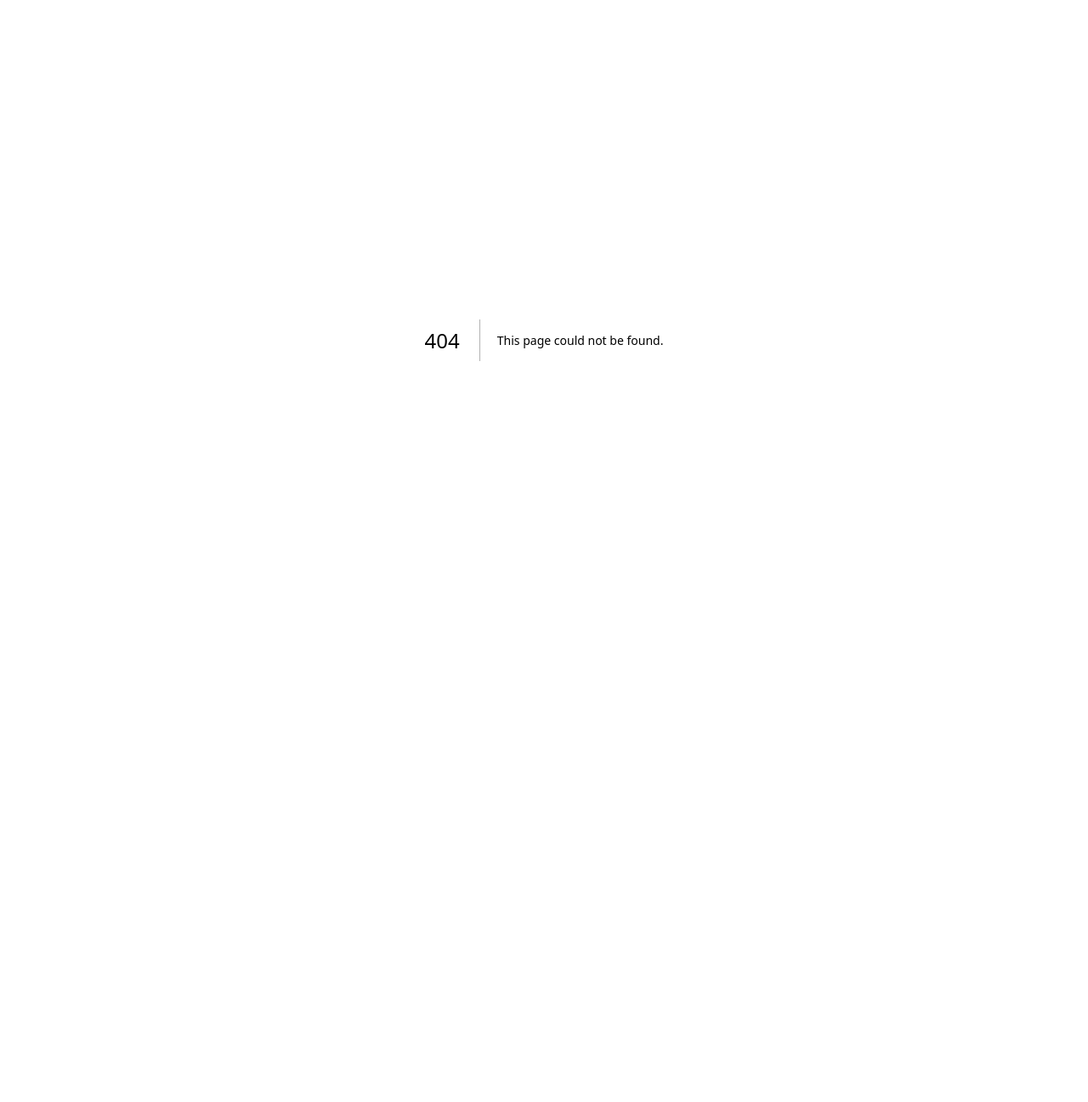
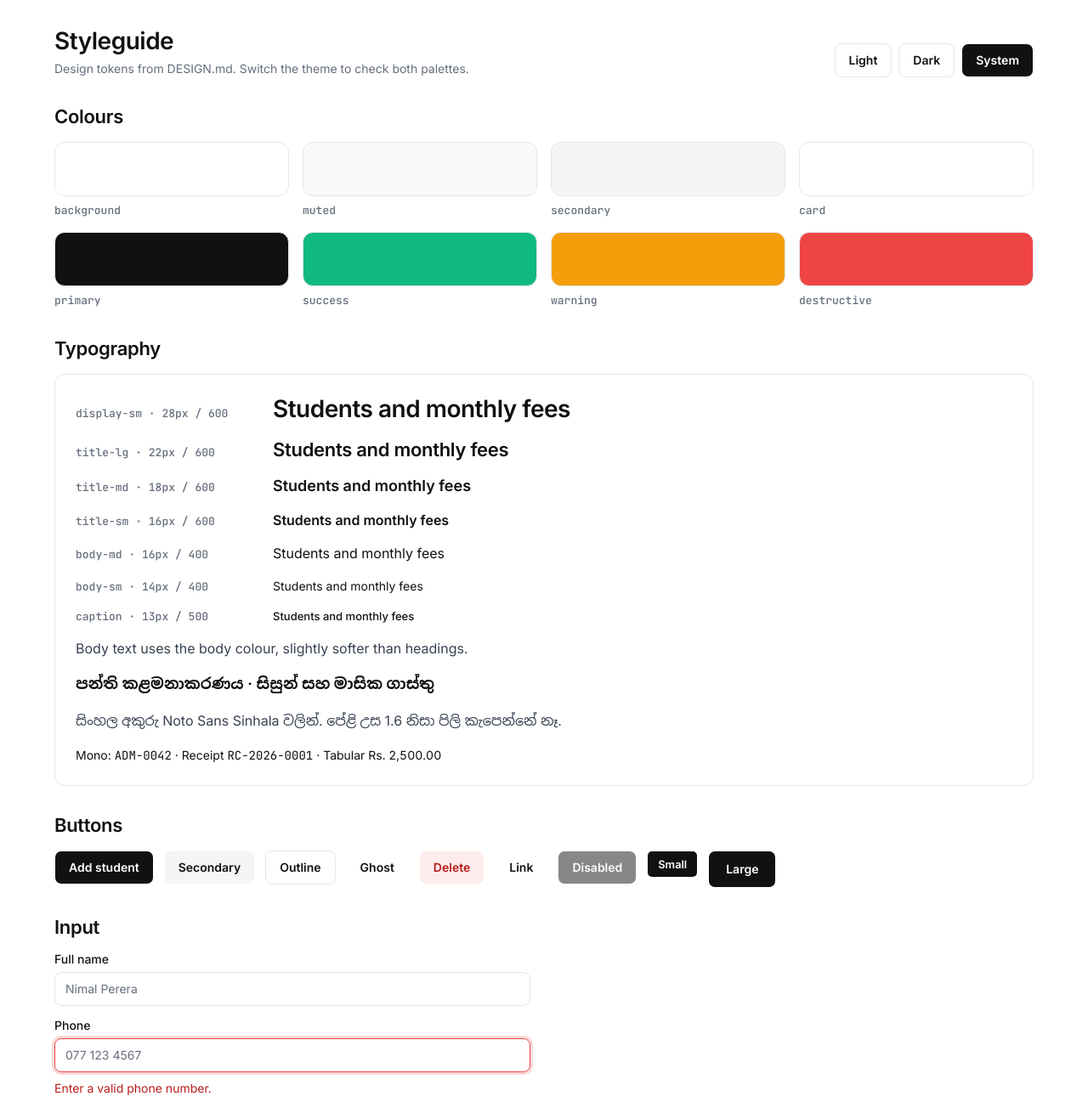
Before and after one commit to hashan1998-it/Panthiya, a Next.js app: page /styleguide in a window 1280 px wide. Before the commit this address had no page. Shown: the top 1297 px of the page at 85% size. Before the commit the page ends 800 px from the top, so only its background shows below. Built offline with nearby package versions, Linux system fonts and the light colour scheme.

Commit message:
feat: add styleguide page

```diff
--- /dev/null
+++ b/src/app/styleguide/page.tsx
@@ -0,0 +1,188 @@
+import type { Metadata } from "next";
+import { Check, Clock, X } from "lucide-react";
+import { Badge } from "@/components/ui/badge";
+import { Button } from "@/components/ui/button";
+import {
+  Card,
+  CardContent,
+  CardDescription,
+  CardFooter,
+  CardHeader,
+  CardTitle,
+} from "@/components/ui/card";
+import { Input } from "@/components/ui/input";
+import { Label } from "@/components/ui/label";
+import { ThemeSwitcher } from "./theme-switcher";
+
+export const metadata: Metadata = {
+  title: "Styleguide · Panthiya",
+};
+
+// Temporary page (T-006): every design token from docs/DESIGN.md in one place.
+
+const typeScale = [
+  { className: "text-display-sm", name: "display-sm", spec: "28px / 600" },
+  { className: "text-title-lg", name: "title-lg", spec: "22px / 600" },
+  { className: "text-title-md", name: "title-md", spec: "18px / 600" },
+  { className: "text-title-sm", name: "title-sm", spec: "16px / 600" },
+  { className: "text-body-md", name: "body-md", spec: "16px / 400" },
+  { className: "text-body-sm", name: "body-sm", spec: "14px / 400" },
+  { className: "text-caption", name: "caption", spec: "13px / 500" },
+] as const;
+
+const surfaces = [
+  { className: "bg-background", name: "background" },
+  { className: "bg-muted", name: "muted" },
+  { className: "bg-secondary", name: "secondary" },
+  { className: "bg-card", name: "card" },
+  { className: "bg-primary", name: "primary" },
+  { className: "bg-success", name: "success" },
+  { className: "bg-warning", name: "warning" },
+  { className: "bg-destructive", name: "destructive" },
+] as const;
+
+function Section({ title, children }: { title: string; children: React.ReactNode }) {
+  return (
+    <section className="flex flex-col gap-4">
+      <h2 className="text-title-lg">{title}</h2>
+      {children}
+    </section>
+  );
+}
+
+export default function StyleguidePage() {
+  return (
+    <main className="mx-auto flex w-full max-w-[1200px] flex-col gap-8 px-4 py-8 md:px-6">
+      <header className="flex flex-col gap-4 md:flex-row md:items-end md:justify-between">
+        <div className="flex flex-col gap-1">
+          <h1 className="text-display-sm">Styleguide</h1>
+          <p className="text-body-sm text-muted-foreground">
+            Design tokens from DESIGN.md. Switch the theme to check both palettes.
+          </p>
+        </div>
+        <ThemeSwitcher />
+      </header>
+
+      <Section title="Colours">
+        <div className="grid grid-cols-2 gap-4 sm:grid-cols-4">
+          {surfaces.map((s) => (
+            <div key={s.name} className="flex flex-col gap-2">
+              <div className={`h-16 rounded-xl border ${s.className}`} />
+              <span className="font-mono text-caption text-muted-foreground">{s.name}</span>
+            </div>
+          ))}
+        </div>
+      </Section>
+
+      <Section title="Typography">
+        <div className="flex flex-col gap-4 rounded-xl border p-6">
+          {typeScale.map((t) => (
+            <div
+              key={t.name}
+              className="flex flex-col gap-1 sm:flex-row sm:items-baseline sm:gap-6"
+            >
+              <span className="w-52 shrink-0 font-mono text-caption text-muted-foreground">
+                {t.name} · {t.spec}
+              </span>
+              <span className={t.className}>Students and monthly fees</span>
+            </div>
+          ))}
+          <p className="text-body-md text-body">
+            Body text uses the body colour, slightly softer than headings.
+          </p>
+          <p lang="si" className="text-title-md">
+            පන්ති කළමනාකරණය · සිසුන් සහ මාසික ගාස්තු
+          </p>
+          <p lang="si" className="text-body-md text-body">
+            සිංහල අකුරු Noto Sans Sinhala වලින්. පේළි උස 1.6 නිසා පිලි කැපෙන්නේ නෑ.
+          </p>
+          <p className="text-body-sm">
+            Mono: <span className="font-mono">ADM-0042</span> · Receipt{" "}
+            <span className="font-mono">RC-2026-0001</span> · Tabular{" "}
+            <span className="tabular-nums">Rs. 2,500.00</span>
+          </p>
+        </div>
+      </Section>
+
+      <Section title="Buttons">
+        <div className="flex flex-wrap gap-3">
+          <Button>Add student</Button>
+          <Button variant="secondary">Secondary</Button>
+          <Button variant="outline">Outline</Button>
+          <Button variant="ghost">Ghost</Button>
+          <Button variant="destructive">Delete</Button>
+          <Button variant="link">Link</Button>
+          <Button disabled>Disabled</Button>
+          <Button size="sm">Small</Button>
+          <Button size="lg">Large</Button>
+        </div>
+      </Section>
+
+      <Section title="Input">
+        <div className="flex max-w-[560px] flex-col gap-4">
+          <div className="flex flex-col gap-2">
+            <Label htmlFor="sg-name">Full name</Label>
+            <Input id="sg-name" placeholder="Nimal Perera" />
+          </div>
+          <div className="flex flex-col gap-2">
+            <Label htmlFor="sg-phone">Phone</Label>
+            <Input id="sg-phone" placeholder="077 123 4567" aria-invalid="true" />
+            <p className="text-body-sm text-destructive-foreground">Enter a valid phone number.</p>
+          </div>
+        </div>
+      </Section>
+
+      <Section title="Status badges">
+        <div className="flex flex-wrap gap-2">
+          <Badge variant="success">
+            <Check data-icon="inline-start" aria-hidden />
+            Present
+          </Badge>
+          <Badge variant="success">Paid</Badge>
+          <Badge variant="success">Active</Badge>
+          <Badge variant="warning">
+            <Clock data-icon="inline-start" aria-hidden />
+            Late
+          </Badge>
+          <Badge variant="warning">Partially paid</Badge>
+          <Badge variant="destructive">
+            <X data-icon="inline-start" aria-hidden />
+            Absent
+          </Badge>
+          <Badge variant="destructive">Unpaid</Badge>
+          <Badge variant="destructive">Overdue</Badge>
+          <Badge variant="neutral">Inactive</Badge>
+          <Badge variant="discount-half">Half card</Badge>
+          <Badge variant="discount-free">Free card</Badge>
+          <Badge variant="discount-custom">Custom 20%</Badge>
+        </div>
+      </Section>
+
+      <Section title="Card">
+        <div className="grid gap-4 sm:grid-cols-2 md:gap-6 lg:grid-cols-4">
+          <Card>
+            <CardHeader>
+              <CardDescription className="text-caption">Collected this month</CardDescription>
+              <CardTitle className="text-display-sm tabular-nums">Rs. 84,500.00</CardTitle>
+            </CardHeader>
+            <CardContent>
+              <p className="text-body-sm text-muted-foreground">+12% from last month</p>
+            </CardContent>
+          </Card>
+          <Card>
+            <CardHeader>
+              <CardTitle className="text-title-md">Grade 10 Maths</CardTitle>
+              <CardDescription>Saturday · 8:00 to 10:00</CardDescription>
+            </CardHeader>
+            <CardContent className="flex gap-2">
+              <Badge variant="success">24 enrolled</Badge>
+            </CardContent>
+            <CardFooter>
+              <Button variant="outline">View class</Button>
+            </CardFooter>
+          </Card>
+        </div>
+      </Section>
+    </main>
+  );
+}
--- /dev/null
+++ b/src/app/styleguide/theme-switcher.tsx
@@ -0,0 +1,36 @@
+"use client";
+
+import { useSyncExternalStore } from "react";
+import { useTheme } from "next-themes";
+import { Button } from "@/components/ui/button";
+
+const themes = ["light", "dark", "system"] as const;
+
+const subscribe = () => () => {};
+
+// Temporary switch for the styleguide. The real header switch comes in T-081.
+export function ThemeSwitcher() {
+  const { theme, setTheme } = useTheme();
+  // The theme is only known in the browser, so render neutral buttons on the server.
+  const mounted = useSyncExternalStore(
+    subscribe,
+    () => true,
+    () => false,
+  );
+
+  return (
+    <div role="group" aria-label="Theme" className="flex gap-2">
+      {themes.map((t) => (
+        <Button
+          key={t}
+          variant={mounted && theme === t ? "default" : "outline"}
+          aria-pressed={mounted && theme === t}
+          onClick={() => setTheme(t)}
+          className="capitalize"
+        >
+          {t}
+        </Button>
+      ))}
+    </div>
+  );
+}
```
